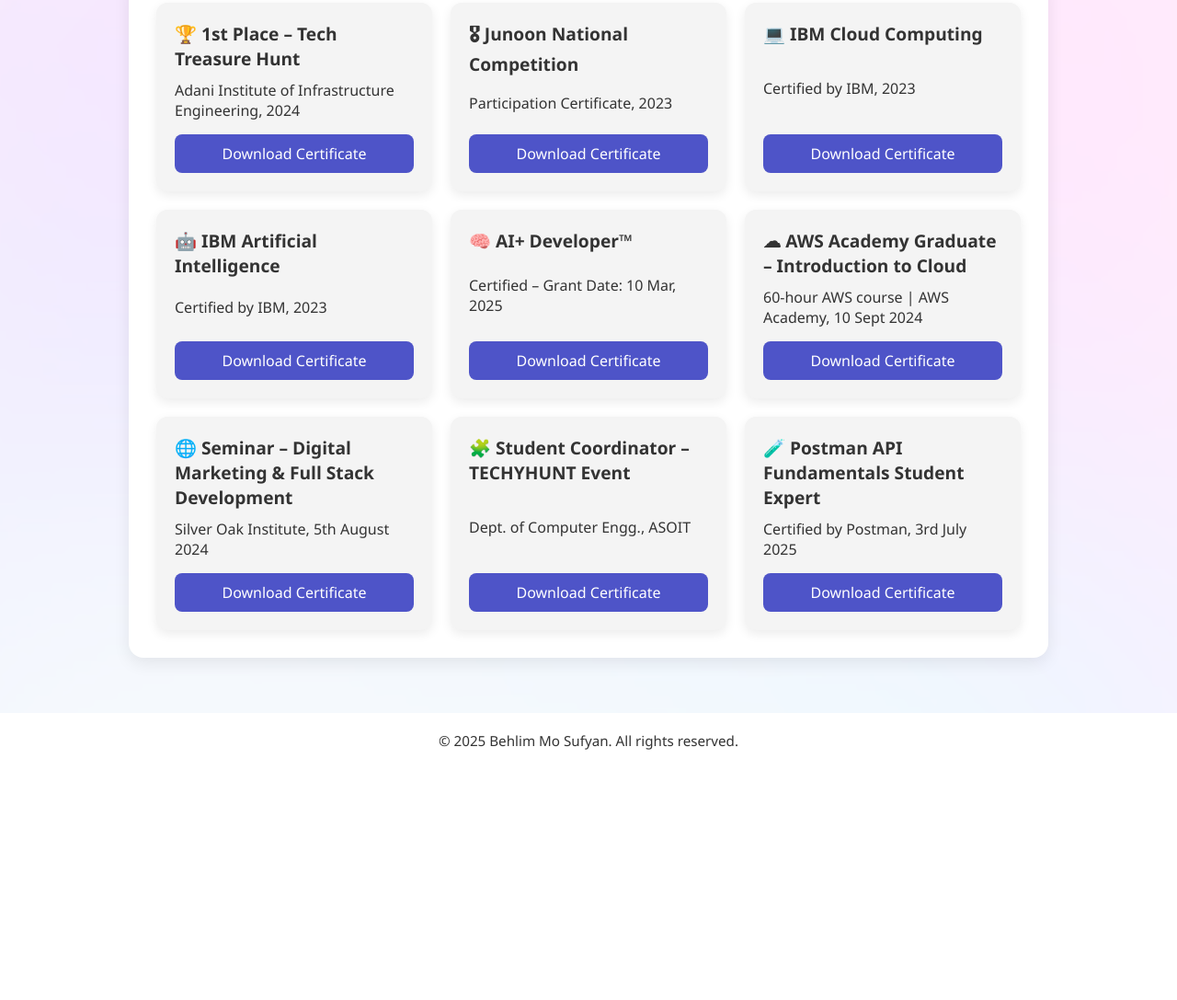
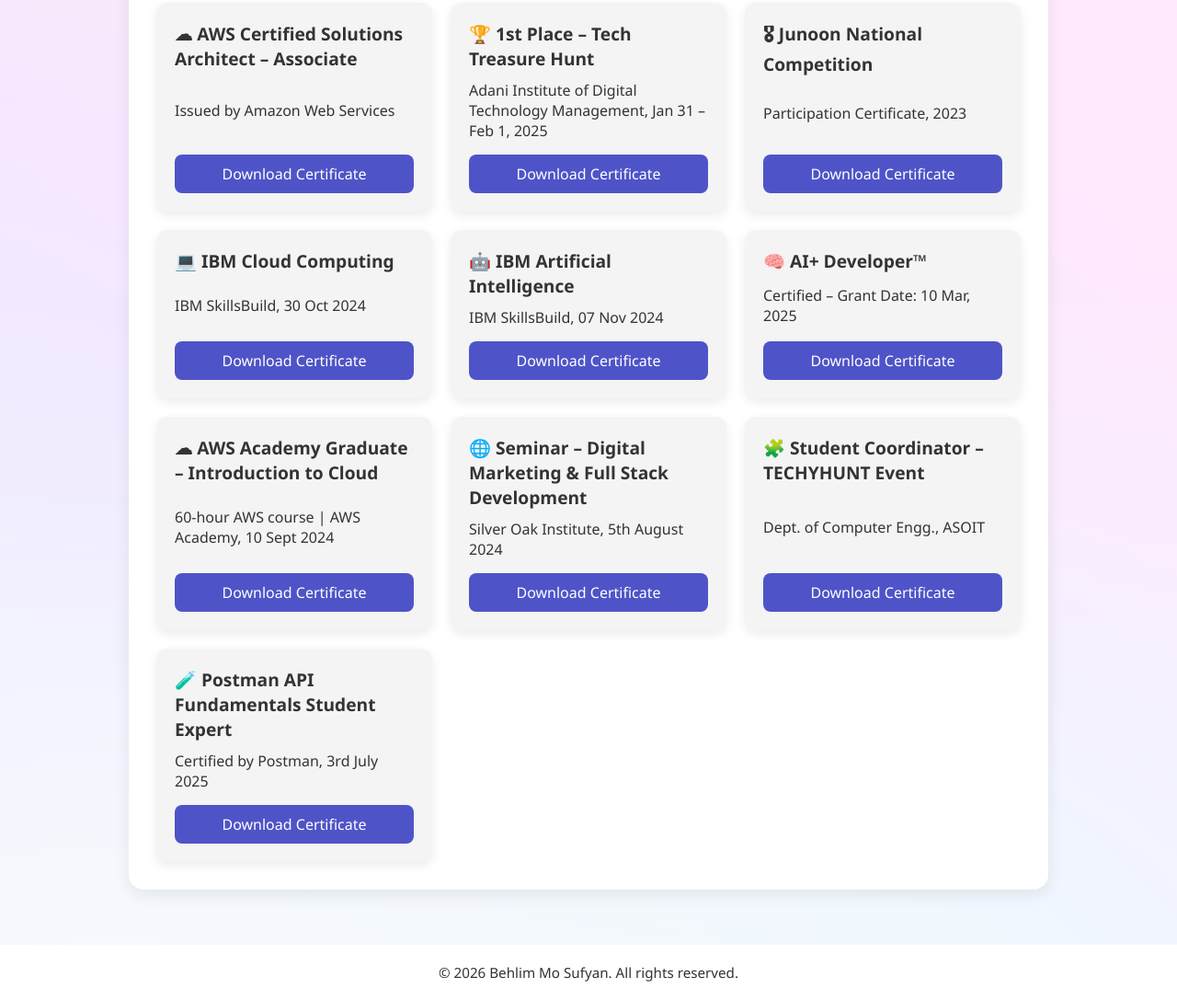
Before and after one commit to sufyan3018/portfolio, a plain HTML site: page award-certifications.html in a window 1280 px wide. Shown: the part 302-1389 px from the top of the page at 92% size. Before the commit the page ends 1137 px from the top, so only its background shows below. Drawn offline with Linux system fonts and the light colour scheme.

Commit message:
Update awards and certifications section

```diff
--- a/award-certifications.html
+++ b/award-certifications.html
@@ -273,8 +273,13 @@
   <div class="section">
     <div class="awards-container">
       <div class="award-card">
+        <h4>☁ AWS Certified Solutions Architect – Associate</h4>
+        <p>Issued by Amazon Web Services</p>
+        <a href="AWS_Solutions_Architect_Associate.pdf" download>Download Certificate</a>
+      </div>
+      <div class="award-card">
         <h4>🏆 1st Place – Tech Treasure Hunt</h4>
-        <p>Adani Institute of Infrastructure Engineering, 2024</p>
+        <p>Adani Institute of Digital Technology Management, Jan 31 – Feb 1, 2025</p>
         <a href="Sufyan_Adani_Certificates_Combined.pdf" download>Download Certificate</a>
       </div>
       <div class="award-card">
@@ -284,12 +289,12 @@
       </div>
       <div class="award-card">
         <h4>💻 IBM Cloud Computing</h4>
-        <p>Certified by IBM, 2023</p>
+        <p>IBM SkillsBuild, 30 Oct 2024</p>
         <a href="ibm_cloud_computing.pdf" download>Download Certificate</a>
       </div>
       <div class="award-card">
         <h4>🤖 IBM Artificial Intelligence</h4>
-        <p>Certified by IBM, 2023</p>
+        <p>IBM SkillsBuild, 07 Nov 2024</p>
         <a href="ibm_AI.pdf" download>Download Certificate</a>
       </div>
       <div class="award-card">
@@ -321,7 +326,7 @@
   </div>
 
   <div class="footer">
-    © 2025 Behlim Mo Sufyan. All rights reserved.
+    © 2026 Behlim Mo Sufyan. All rights reserved.
   </div>
 
   <script>
```
